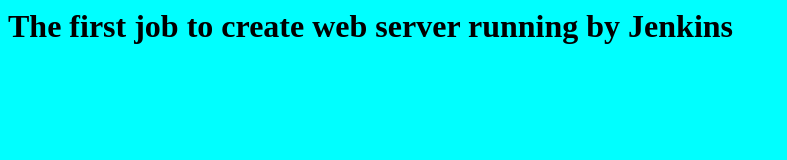
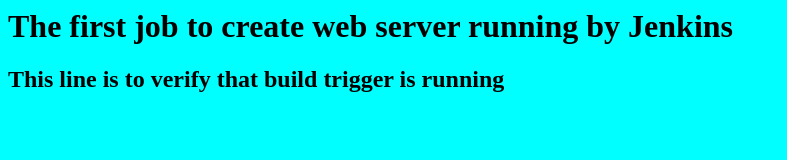
Before and after one commit to jugnupanchal7/index_repo, a plain HTML site: page index.html in a window 1280 px wide. Shown: the whole page, without its empty margins (0-787 px from the left). Drawn offline with Linux system fonts and the light colour scheme.

Commit message:
index third version

```diff
--- a/index.html
+++ b/index.html
@@ -1,2 +1,3 @@
 <body bgcolor="cyan" />
 	<h1> The first job to create web server running by Jenkins </h1>
+	<h2> This line is to verify that build trigger is running </h2>
```
